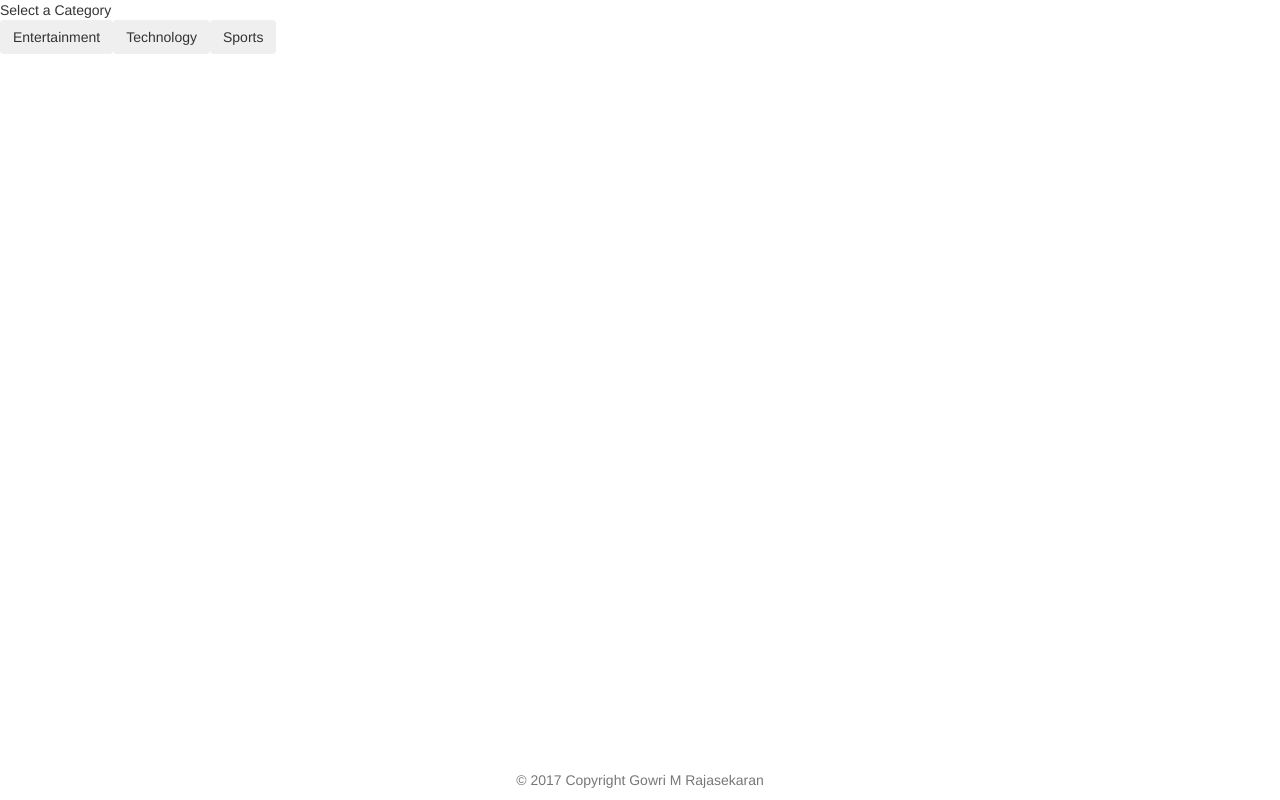
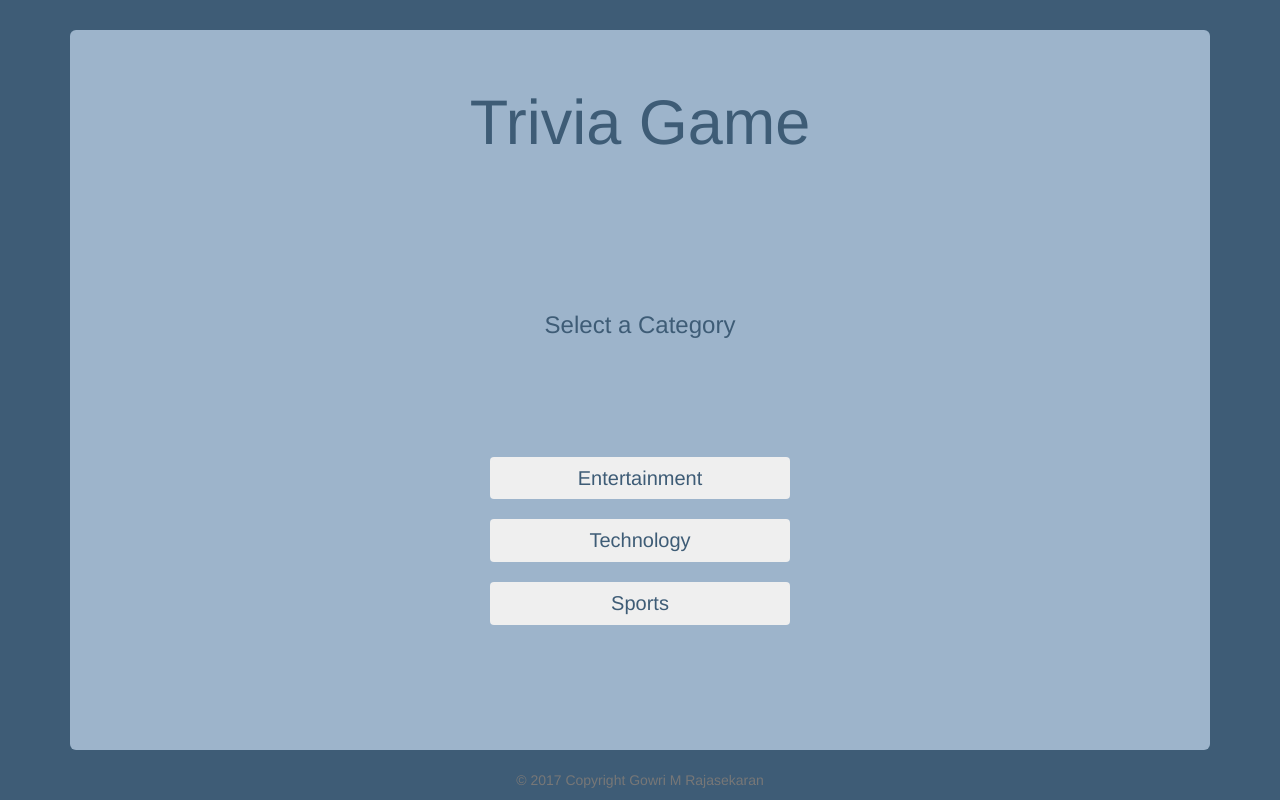
Before and after one commit to gowrimanoharir/TriviaGame, a plain HTML site: page index.html in a window 1280 px wide. Drawn offline with nearby package versions, Linux system fonts and the light colour scheme; a web font is replaced by a local one.

Commit message:
laid out the sections in css and added few styles

```diff
--- /dev/null
+++ b/assets/css/reset.css
@@ -0,0 +1,48 @@
+/* http://meyerweb.com/eric/tools/css/reset/
+   v2.0 | 20110126
+   License: none (public domain)
+*/
+
+html, body, div, span, applet, object, iframe,
+h1, h2, h3, h4, h5, h6, p, blockquote, pre,
+a, abbr, acronym, address, big, cite, code,
+del, dfn, em, img, ins, kbd, q, s, samp,
+small, strike, strong, sub, sup, tt, var,
+b, u, i, center,
+dl, dt, dd, ol, ul, li,
+fieldset, form, label, legend,
+table, caption, tbody, tfoot, thead, tr, th, td,
+article, aside, canvas, details, embed,
+figure, figcaption, footer, header, hgroup,
+menu, nav, output, ruby, section, summary,
+time, mark, audio, video {
+	margin: 0;
+	padding: 0;
+	border: 0;
+	font-size: 100%;
+	font: inherit;
+	vertical-align: baseline;
+}
+/* HTML5 display-role reset for older browsers */
+article, aside, details, figcaption, figure,
+footer, header, hgroup, menu, nav, section {
+	display: block;
+}
+body {
+	line-height: 1;
+}
+ol, ul {
+	list-style: none;
+}
+blockquote, q {
+	quotes: none;
+}
+blockquote:before, blockquote:after,
+q:before, q:after {
+	content: '';
+	content: none;
+}
+table {
+	border-collapse: collapse;
+	border-spacing: 0;
+}
--- a/assets/css/style.css
+++ b/assets/css/style.css
@@ -0,0 +1,47 @@
+body{
+	background-color: #3E5C76;
+	color: #3E5C76;
+}
+
+html,body{
+	height: 100%;
+}
+
+.main-content{
+	min-height: 100%;
+	height: 100%;
+	margin-bottom: 0;
+}
+
+.jumbotron{
+	margin-top: 30px;
+	min-height: 90%;
+	height: 90%;
+	background-color: #9DB4CB;
+}
+
+h1{
+	margin-top: 10px;
+}
+
+.timrow, .qsrow{
+	height: 20%;
+}
+
+.catbtn{
+	margin-top: 20px;
+	margin-bottom: 20px;
+	font-size: 20px;
+	width: 300px;
+}
+
+.optrow{
+	text-align: center;
+	width: 50%;
+	margin: auto;
+}
+
+.optrow:hover {
+	background-color: #FFF;
+	cursor: pointer;
+}
--- a/assets/javascript/app.js
+++ b/assets/javascript/app.js
@@ -74,12 +74,12 @@ var triviagame = {
 	displayStartPg: function(){
 		holdThis=this;
 		holdThis.questions=null;
-		$('#js-question').html(' ');
-		$('#js-timetxt').html('Select a Category');
+		$('#js-timetxt').html(' ');
+		$('#js-question').html('<h3>Select a Category</h3>');
 		$('#js-answer').empty();
-		$('#js-answer').append('<button class=\'btn js-gmbtn\' value=\'cat1\'>Entertainment'+'</button>');
-		$('#js-answer').append('<button class=\'btn js-gmbtn\' value=\'cat2\'>Technology'+'</button>');
-		$('#js-answer').append('<button class=\'btn js-gmbtn\' value=\'cat3\'>Sports'+'</button>');
+		$('#js-answer').append('<button class=\'btn js-gmbtn center-block catbtn\' value=\'cat1\'>Entertainment'+'</button>');
+		$('#js-answer').append('<button class=\'btn js-gmbtn center-block catbtn\' value=\'cat2\'>Technology'+'</button>');
+		$('#js-answer').append('<button class=\'btn js-gmbtn center-block catbtn\' value=\'cat3\'>Sports'+'</button>');
 		$('#js-answer').on('click', '.js-gmbtn', function(){
 			holdThis.curCat=holdThis.gameQuestions[$(this).attr('value')];
 			holdThis.gameInitialize();
@@ -118,7 +118,7 @@ var triviagame = {
 		$('#js-question').html(holdThis.curQuestion.question);
 		$('#js-answer').empty();
 		for (i=0; i<4; i++){
-			$('#js-answer').append('<p class=\'js-options\' value='+i+'>'+holdThis.curQuestion.options[i]+'</p>');
+			$('#js-answer').append('<p class=\'js-options optrow\' value='+i+'>'+holdThis.curQuestion.options[i]+'</p>');
 		}
 	},
 
--- a/index.html
+++ b/index.html
@@ -19,17 +19,20 @@
 
 </head>
 <body>
-
-	<div id="js-timetxt">
+<div class="container main-content">
+<div class="jumbotron">
+	<h1 class="text-center">Trivia Game</h1>
+	<div id="js-timetxt" class="text-center timrow">
 		<!--<span id="js-countdn"></span>-->
 	</div>
-	<div id="js-question">
+	<div id="js-question" class="text-center qsrow">
 
 	</div>
-	<div id="js-answer">
+	<div id="js-answer" class="ansrow">
 
 	</div>
-
+</div>
+</div>
 
 	<!--section for footer-->
 	<div class="container footer navbar-fixed-bottom">
```
